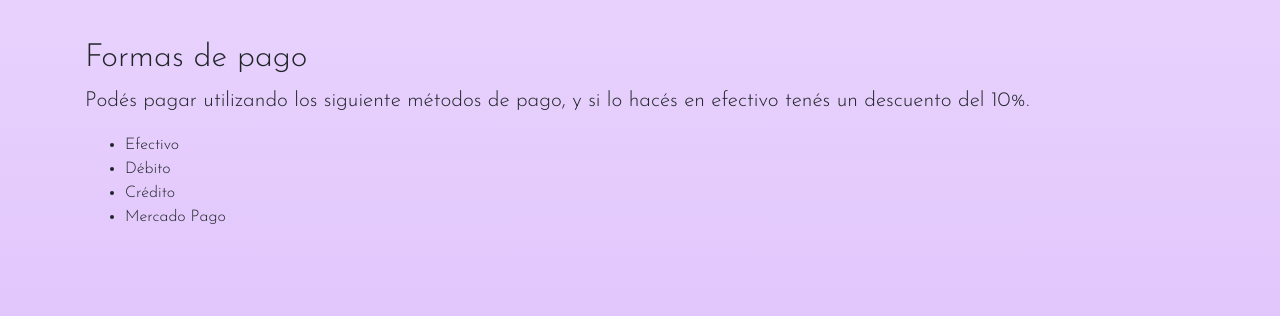
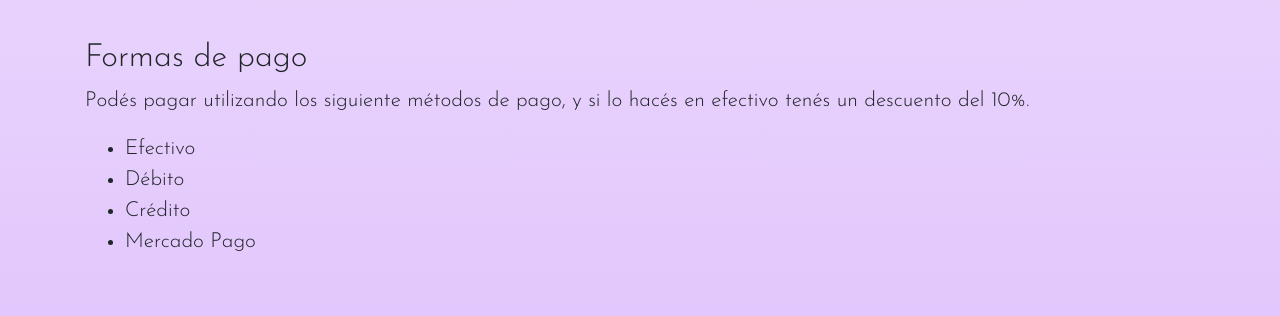
Before and after one commit to valenap/dreambooks, a plain HTML site: page index.html in a window 1280 px wide. Shown: the part 1220-1536 px from the top of the page. Drawn offline with nearby package versions, Linux system fonts and the light colour scheme.

Commit message:
cambios varios

```diff
--- a/estilos.css
+++ b/estilos.css
@@ -155,7 +155,7 @@ h1 {
     padding:12px 0px 0px 12px;
 }
 
-p, span {
+p, span, li {
     font-size: 1.3em;
 }
 
```
